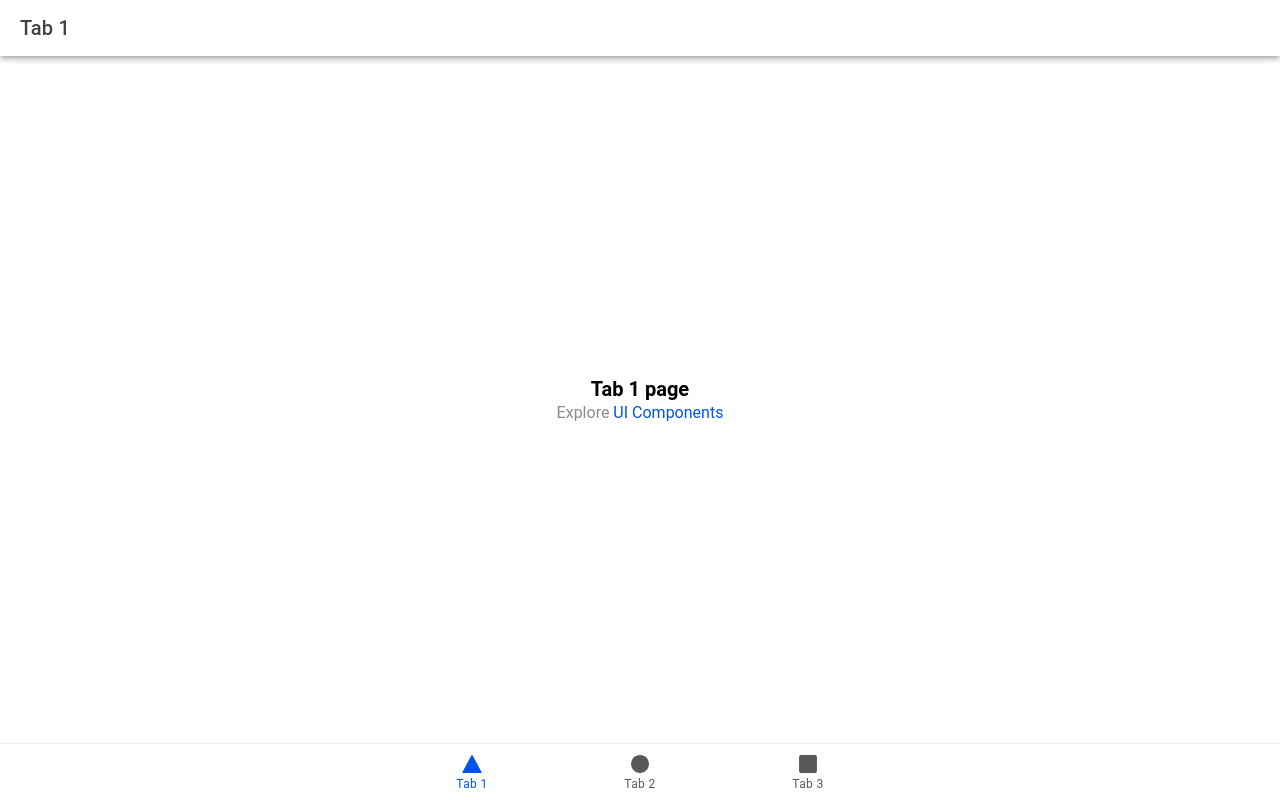
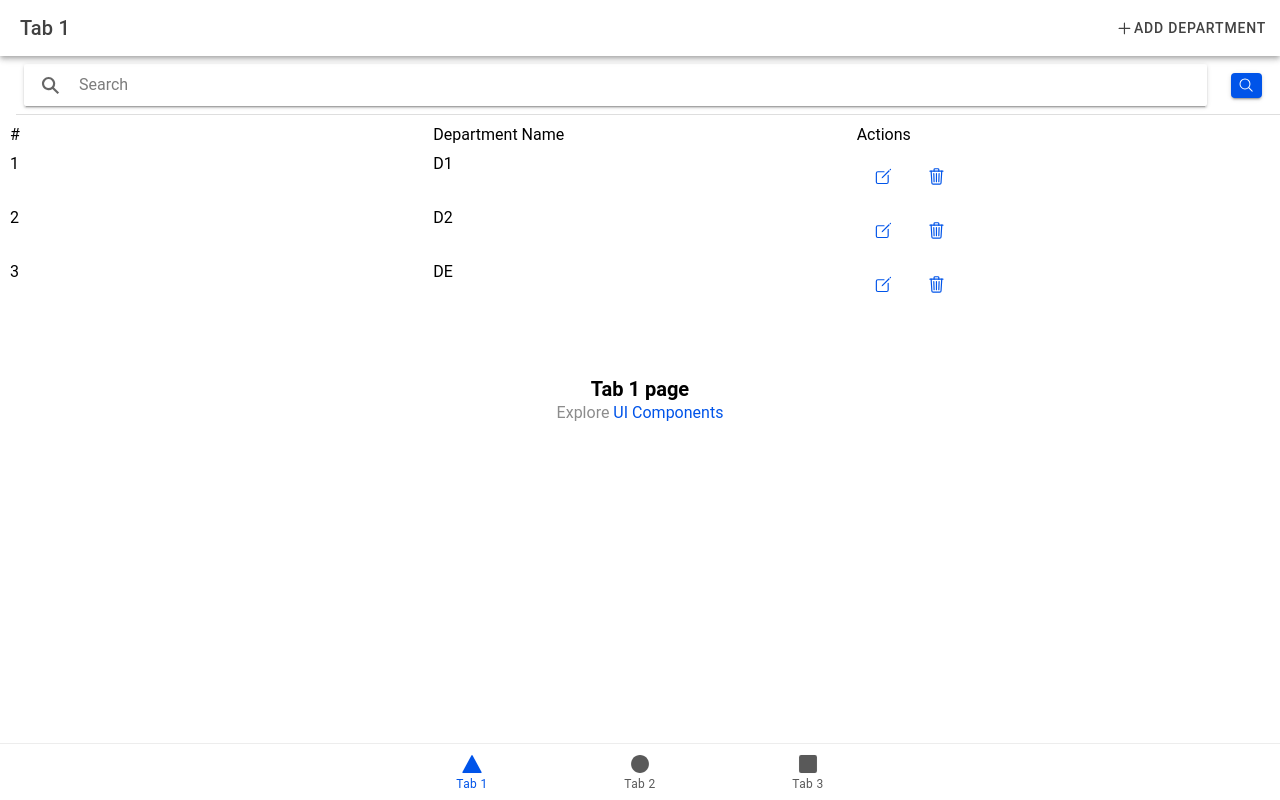
Before and after one commit to chetverg23/spitali, a React (Vite) app: page /tab1 in a window 1280 px wide. Built offline with nearby package versions, Linux system fonts and the light colour scheme.

Commit message:
Update Tab1.tsx

```diff
--- a/src/pages/Tab1.tsx
+++ b/src/pages/Tab1.tsx
@@ -1,22 +1,177 @@
-import { IonContent, IonHeader, IonPage, IonTitle, IonToolbar } from '@ionic/react';
+import React, { useState } from 'react';
+import {
+  IonContent,
+  IonHeader,
+  IonPage,
+  IonTitle,
+  IonToolbar,
+  IonButtons,
+  IonButton,
+  IonIcon,
+  IonSearchbar,
+  IonItem,
+  IonGrid,
+  IonRow,
+  IonCol,
+  IonModal,
+  IonInput,
+  IonLabel,
+  IonItemDivider,
+  IonAlert,
+} from '@ionic/react';
+import { searchOutline, addOutline, createOutline, trashOutline } from 'ionicons/icons';
 import ExploreContainer from '../components/ExploreContainer';
 import './Tab1.css';
 
 const Tab1: React.FC = () => {
+  const [departments, setDepartments] = useState<{ name: string; code: string }[]>([
+    { name: 'D1', code: 'HR001' },
+    { name: 'D2', code: 'FIN002' },
+    { name: 'DE', code: 'MKT003' },
+  ]);
+
+  const [showModal, setShowModal] = useState(false);
+  const [newDepartment, setNewDepartment] = useState({ name: '', code: '' });
+  const [searchText, setSearchText] = useState('');
+  const [deleteIndex, setDeleteIndex] = useState<number | null>(null);
+
+  const filteredDepartments = departments.filter(dept =>
+    dept.name.toLowerCase().includes(searchText.toLowerCase())
+  );
+
+  const handleDelete = (index: number) => {
+    setDeleteIndex(index);
+  };
+
+  const handleDeleteConfirmed = () => {
+    if (deleteIndex !== null) {
+      const updatedDepartments = departments.filter((_, i) => i !== deleteIndex);
+      setDepartments(updatedDepartments);
+      setDeleteIndex(null); // Reset delete index
+    }
+  };
+
+  const handleEdit = (index: number) => {
+    const newName = prompt("Enter new department name:", departments[index].name);
+    const newCode = prompt("Enter new department code:", departments[index].code);
+    if (newName && newCode) {
+      const updatedDepartments = [...departments];
+      updatedDepartments[index] = { name: newName, code: newCode };
+      setDepartments(updatedDepartments);
+    }
+  };
+
+  const handleAddDepartment = () => {
+    setDepartments([...departments, newDepartment]);
+    setNewDepartment({ name: '', code: '' });
+    setShowModal(false);
+  };
+
   return (
     <IonPage>
       <IonHeader>
         <IonToolbar>
-          <IonTitle>Tab 1</IonTitle>
+          <IonTitle className="ion-text-color">Tab 1</IonTitle>
+          <IonButtons slot="end">
+            <IonButton onClick={() => setShowModal(true)}>
+              <IonIcon icon={addOutline} />
+              <span className="ion-text-color">Add Department</span>
+            </IonButton>
+          </IonButtons>
         </IonToolbar>
       </IonHeader>
-      <IonContent fullscreen>
+      <IonContent fullscreen className="tab1-content ion-text-color">
         <IonHeader collapse="condense">
           <IonToolbar>
-            <IonTitle size="large">Tab 1</IonTitle>
+            <IonTitle size="large" className="ion-text-color">Tab 1</IonTitle>
           </IonToolbar>
         </IonHeader>
+        <IonItem>
+          <IonSearchbar
+            placeholder="Search"
+            value={searchText}
+            onIonInput={(e: any) => setSearchText(e.target.value)}
+            className="ion-text-color"
+          ></IonSearchbar>
+          <IonButton slot="end">
+            <IonIcon icon={searchOutline} />
+          </IonButton>
+        </IonItem>
+        <IonGrid>
+          <IonRow>
+            <IonCol className="header-blue-background">#</IonCol>
+            <IonCol className="header-blue-background">Department Name</IonCol>
+            <IonCol className="header-blue-background">Actions</IonCol>
+          </IonRow>
+          {filteredDepartments.map((dept, index) => (
+            <IonRow key={index}>
+              <IonCol>{index + 1}</IonCol>
+              <IonCol>{dept.name}</IonCol>
+              <IonCol>
+                <IonButton onClick={() => handleEdit(index)} fill="clear">
+                  <IonIcon icon={createOutline} />
+                </IonButton>
+                <IonButton onClick={() => handleDelete(index)} fill="clear">
+                  <IonIcon icon={trashOutline} />
+                </IonButton>
+              </IonCol>
+            </IonRow>
+          ))}
+        </IonGrid>
         <ExploreContainer name="Tab 1 page" />
+
+        <IonAlert
+          isOpen={deleteIndex !== null}
+          onDidDismiss={() => setDeleteIndex(null)}
+          header={'Confirm Delete'}
+          message={'Are you sure you want to delete this department?'}
+          buttons={[
+            {
+              text: 'Cancel',
+              role: 'cancel',
+              handler: () => {
+                setDeleteIndex(null);
+              },
+            },
+            {
+              text: 'Delete',
+              handler: handleDeleteConfirmed,
+            },
+          ]}
+        />
+
+        <IonModal isOpen={showModal} onDidDismiss={() => setShowModal(false)}>
+          <IonHeader>
+            <IonToolbar>
+              <IonTitle>Add Department</IonTitle>
+              <IonButtons slot="end">
+                <IonButton onClick={() => setShowModal(false)}>Close</IonButton>
+              </IonButtons>
+            </IonToolbar>
+          </IonHeader>
+          <IonContent>
+            <IonItem>
+              <IonLabel position="stacked">Name</IonLabel>
+              <IonInput
+                value={newDepartment.name}
+                onIonChange={(e) => setNewDepartment({ ...newDepartment, name: e.detail.value! })}
+                className="ion-text-color"
+              />
+            </IonItem>
+            <IonItem>
+              <IonLabel position="stacked">Code</IonLabel>
+              <IonInput
+                value={newDepartment.code}
+                onIonChange={(e) => setNewDepartment({ ...newDepartment, code: e.detail.value! })}
+                className="ion-text-color"
+              />
+            </IonItem>
+            <IonItemDivider />
+            <IonButton expand="block" onClick={handleAddDepartment}>
+              Add Department
+            </IonButton>
+          </IonContent>
+        </IonModal>
       </IonContent>
     </IonPage>
   );
```
